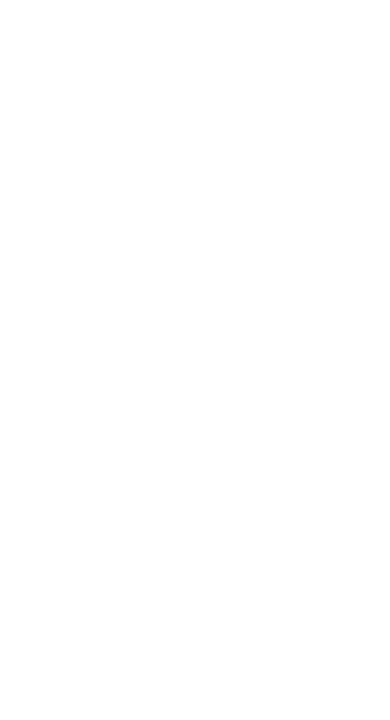
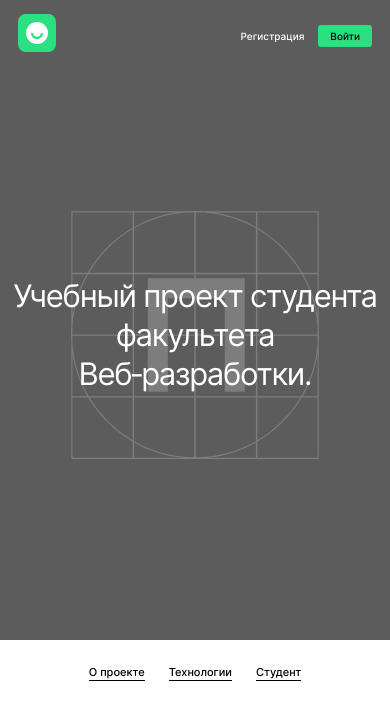
Before and after one commit to ekaterina-wert/movies-explorer-frontend, a React (Create React App) app in the folder wert-movies/: page / in a window 390 px wide. Shown: the top 720 px of the page. Built offline with nearby package versions, Linux system fonts and the light colour scheme.

Commit message:
feat: promo

```diff
--- a/wert-movies/src/components/App.js
+++ b/wert-movies/src/components/App.js
@@ -3,7 +3,7 @@ import React from 'react';
 import { useParams, useHistory, Route, Switch } from 'react-router-dom';
 import Header from './header/Header';
 import Footer from './footer/Footer.js';
-// import Main from './main/Main.js';
+import Main from './main/Main.js';
 import Profile from './auth/profile/Profile';
 import Login from './auth/Login';
 import Register from './auth/Register';
@@ -123,11 +123,13 @@ function App() {
       {/* <CurrentUserContext.Provider value={currentUser}> */}
       <Switch>
         {/* <ProtectedRoute */}
-        {/* <Route
+        <Route
           exact path="/"
-          // loggedIn={loggedIn}
-          component={Main}
-        />
+        // loggedIn={loggedIn}
+        // component={Main}
+        >
+          <Main />
+        </Route>
         {/* <ProtectedRoute */}
         <Route
           path="/movies"
--- /dev/null
+++ b/wert-movies/src/components/main/Main.js
@@ -0,0 +1,13 @@
+import React from 'react';
+import Promo from './promo/Promo';
+
+function Main() {
+    return (
+        <div className='main'>
+            <Promo />
+        </div>
+    )
+};
+
+
+export default Main;
--- /dev/null
+++ b/wert-movies/src/components/main/promo/Promo.css
@@ -0,0 +1,116 @@
+.promo {
+}
+
+.promo__header {
+  display: flex;
+  flex-direction: row;
+  justify-content: space-between;
+  align-items: center;
+  background-color: #5c5c5c;
+  padding: 18px 70px;
+}
+
+.promo__logo {
+  width: 38px;
+  height: 38px;
+}
+
+.promo__auth-container {
+}
+
+.promo__link {
+  text-decoration: none;
+  transition: opacity 0.4s ease;
+}
+
+.promo__link:hover {
+  opacity: 0.8;
+}
+
+.promo__link_type_signup {
+  color: #fff;
+  font-weight: 500;
+  font-size: 12px;
+  line-height: 1.33;
+}
+
+.promo__link_type_login {
+  padding: 8px 20px;
+  margin-left: 30px;
+  color: #000;
+  font-weight: 500;
+  font-size: 12px;
+  line-height: 1.33;
+  background-color: #2be080;
+  border-radius: 3px;
+}
+
+.promo__title {
+  padding: 184px 10px 224px;
+  color: #fff;
+  font-weight: 400;
+  font-size: 50px;
+  line-height: 1.16;
+  text-align: center;
+  background-color: #5c5c5c;
+  background-image: url('../../../images/promo-background.svg');
+  background-position: center 82px;
+  background-repeat: no-repeat;
+  background-size: 320px;
+  margin: 0;
+}
+
+.promo__nav {
+  display: flex;
+  flex-direction: row;
+  justify-content: center;
+  align-items: center;
+}
+
+.promo__nav-link {
+  color: #000;
+  font-weight: 500;
+  font-size: 13px;
+  line-height: 1.23;
+  transition: opacity 0.5s ease;
+  margin: 24px 20px;
+  text-decoration: none;
+  border-bottom: solid 1px #000;
+}
+
+.promo__nav-link:hover {
+  opacity: 0.7;
+}
+
+@media screen and (max-width: 550px) {
+  .promo__nav-link {
+    font-size: 11px;
+    line-height: 1.45;
+    margin: 25px 12px;
+  }
+
+  .promo__title {
+    padding: 207px 0 246px;
+    font-size: 31px;
+    line-height: 1.26;
+    letter-spacing: -0.04em;
+    background-position: center 142px;
+    background-size: 248px;
+  }
+
+  .promo__header {
+    padding: 14px 18px;
+  }
+
+  .promo__link_type_signup {
+    font-size: 10px;
+    line-height: 1.6;
+  }
+
+  .promo__link_type_login {
+    padding: 5px 12px;
+    margin-left: 14px;
+    font-size: 10px;
+    line-height: 1.6;
+  }
+}
--- /dev/null
+++ b/wert-movies/src/components/main/promo/Promo.js
@@ -0,0 +1,34 @@
+import './Promo.css';
+import React from 'react';
+import { Link } from 'react-router-dom';
+import logo from '../../../images/logo.svg';
+
+function Promo() {
+    return (
+        <div className='promo'>
+            <div className='promo__header'>
+                <Link to='/' className="promo__link">
+                    <img className="promo__logo" src={logo} alt="Это wert-movies." />
+                </Link>
+                <div className='promo__auth-container'>
+                    <Link to='/signup' className="promo__link promo__link_type_signup">
+                        Регистрация
+                    </Link>
+                    <Link to='/signin' className="promo__link promo__link_type_login">
+                        Войти
+                    </Link>
+                </div>
+            </div>
+
+            <h1 className="promo__title">Учебный проект студента факультета Веб&#8209;разработки.</h1>
+
+            <nav className='promo__nav'>
+                <a className='promo__nav-link' href='#about'>О проекте</a>
+                <a className='promo__nav-link' href='#techs'>Технологии</a>
+                <a className='promo__nav-link' href='#student'>Студент</a>
+            </nav>
+        </div>
+    )
+};
+
+export default Promo;
--- a/wert-movies/src/components/movies/Movies.js
+++ b/wert-movies/src/components/movies/Movies.js
@@ -1,13 +1,8 @@
-// import './SearchForm.css';
 import React from 'react';
 import SearchForm from './searchForm/SearchForm';
 import MoviesCardList from './moviesCardList/MoviesCardList';
 
 function Movies(props) {
-    function onCardLike(card) {
-        console.log(card.id)
-    }
-
     return (
         <div className='movies'>
             <SearchForm />
```
Also changed, not shown: wert-movies/src/images/promo-background.svg (added).
